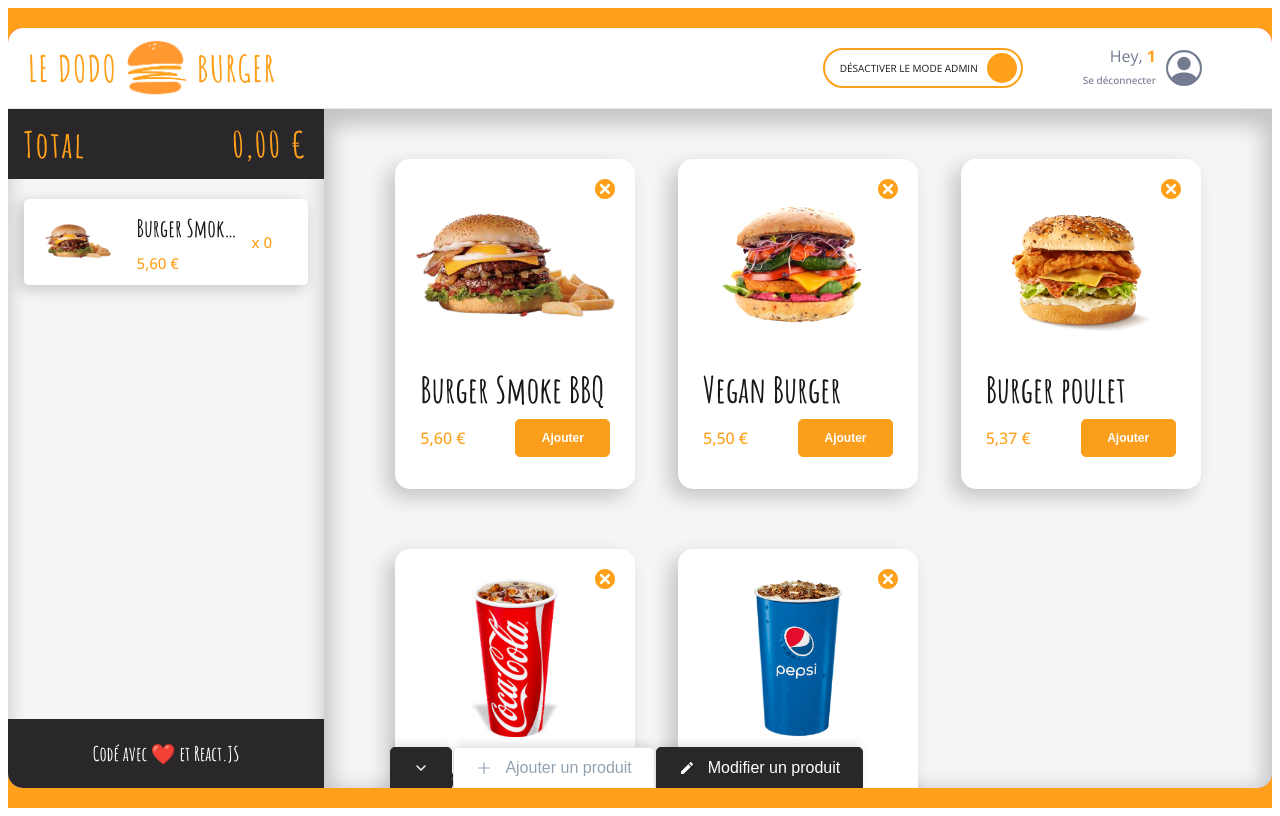
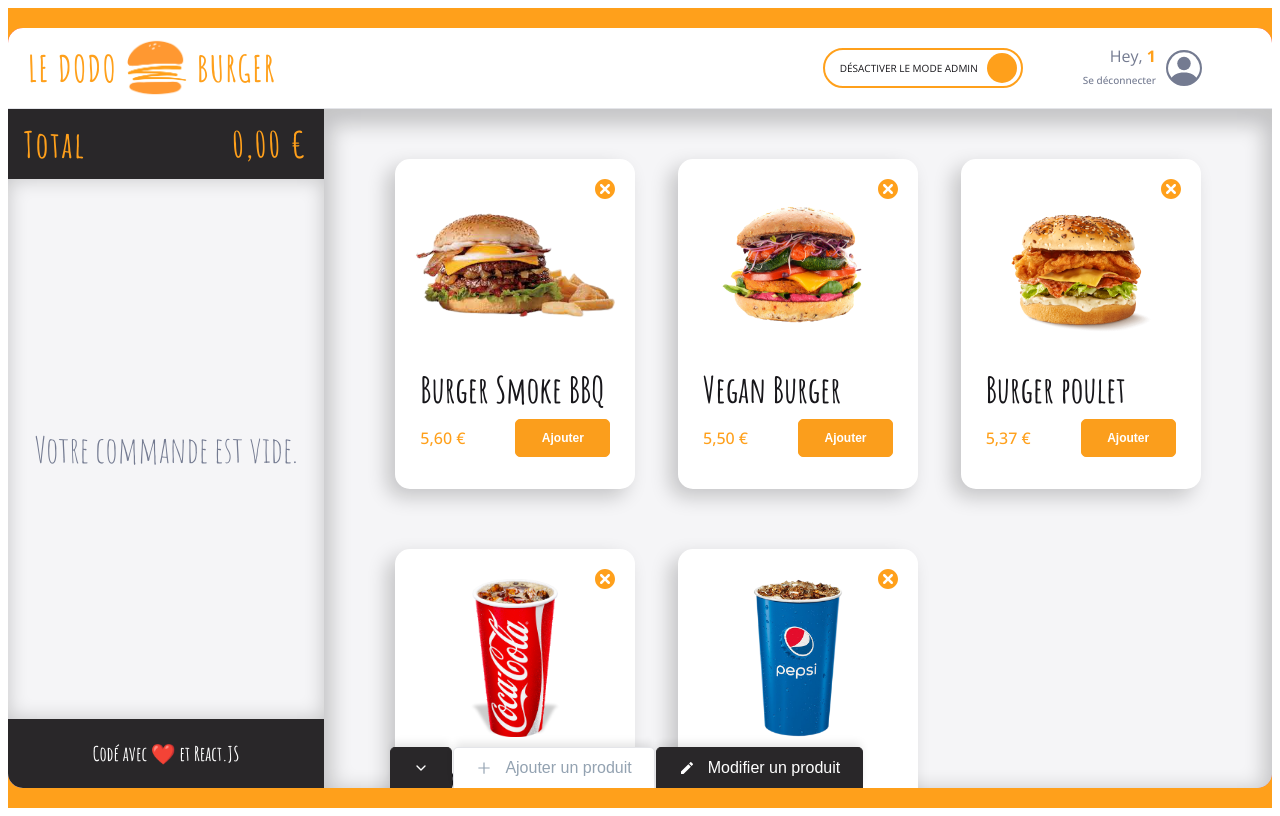
Before and after one commit to nantedev/DodoBurger, a React (Vite) app: page /order/1 in a window 1280 px wide. Built offline with nearby package versions, Linux system fonts and the light colour scheme.

Commit message:
F11 : Basket > add product > add sumToPay with reduce

```diff
--- a/src/components/pages/order/Main/Basket/Basket.jsx
+++ b/src/components/pages/order/Main/Basket/Basket.jsx
@@ -9,13 +9,19 @@ import BasketProducts from "./BasketProducts"
 import { theme } from '../../../../../theme'
 
 export default function Basket() {
+
   const { basket } = useContext(OrderContext)
 
   const isBasketEmpty = basket.length === 0
 
+  const sumToPay = basket.reduce((total, basketProduct) => {
+    total += basketProduct.price * basketProduct.quantity
+    return total
+}, 0)
+
   return (
     <BasketStyled>
-        <Total amountToPay={formatPrice(0)} />
+        <Total amountToPay={formatPrice(sumToPay)}/>
         {isBasketEmpty ?  <EmptyBasket /> : <BasketProducts basket={basket}/>}
         <Footer />
     </BasketStyled>
--- a/src/hooks/useBasket.jsx
+++ b/src/hooks/useBasket.jsx
@@ -3,7 +3,7 @@ import {fakeBasket} from '../fakeData/fakeBasket'
 import { deepClone, findInArray, findIndex } from '../utils/array'
 
 export const useBasket = () => {
-    const [basket, setBasket] = useState(fakeBasket.SMALL)
+    const [basket, setBasket] = useState(fakeBasket.EMPTY)
     const handleAddToBasket = (productToAdd) => {
 
         const basketCopy = deepClone(basket)
@@ -13,13 +13,12 @@ export const useBasket = () => {
 
         if(!isProductAlreadyInBasket) {
             createNewProductInBasket(productToAdd, basketCopy, setBasket)
+            return
         }
 
         // Product is already in the basket
 
         incrementProductAlreadyInBasket(productToAdd, basketCopy)
-
-
 
     }
 
```
